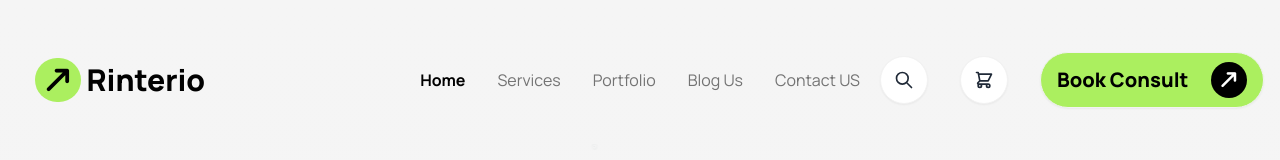
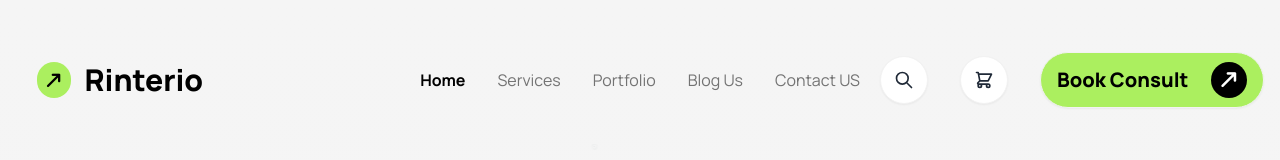
Before and after one commit to pro-majidul/My-third-challenges-website-, a plain HTML site: page index.html in a window 1280 px wide. Shown: the top 160 px of the page. Drawn offline with nearby package versions, Linux system fonts and the light colour scheme.

Commit message:
header Renterio Button style

```diff
--- a/index.html
+++ b/index.html
@@ -47,8 +47,8 @@
         <div class="navbar-start">
           <!-- navbar start icon and text -->
           <a
-            class=" w-52 h-14  text-black md:text-3xl  font-extrabold inline-flex items-center justify-around px-4 py-2">
-            <span class=" bg-[#abef5f] px-2 py-1  rounded-full   ">
+            class=" md:w-52 h-14  text-black  text-3xl  font-extrabold inline-flex items-center justify-around px-4 py-2">
+            <span class=" bg-[#abef5f] px-2 py-1 mr-1 text-lg rounded-full   ">
               <i class="fa-solid fa-arrow-right-long  -rotate-45 text-black"></i>
             </span>
             Rinterio
@@ -523,7 +523,6 @@
     <div class="md:container mx-auto md:py-20 py-6 p-2 ">
       <div class="space-y-6 md:py-0 py-10">
         <div class="text-center">
-          <!-- navbar start icon and text -->
           <a
             class=" md:w-52 h-14  text-white  text-3xl  font-extrabold inline-flex items-center justify-around px-4 py-2">
             <span class=" bg-[#abef5f] px-2 py-1 mr-1 text-lg rounded-full   ">
```
